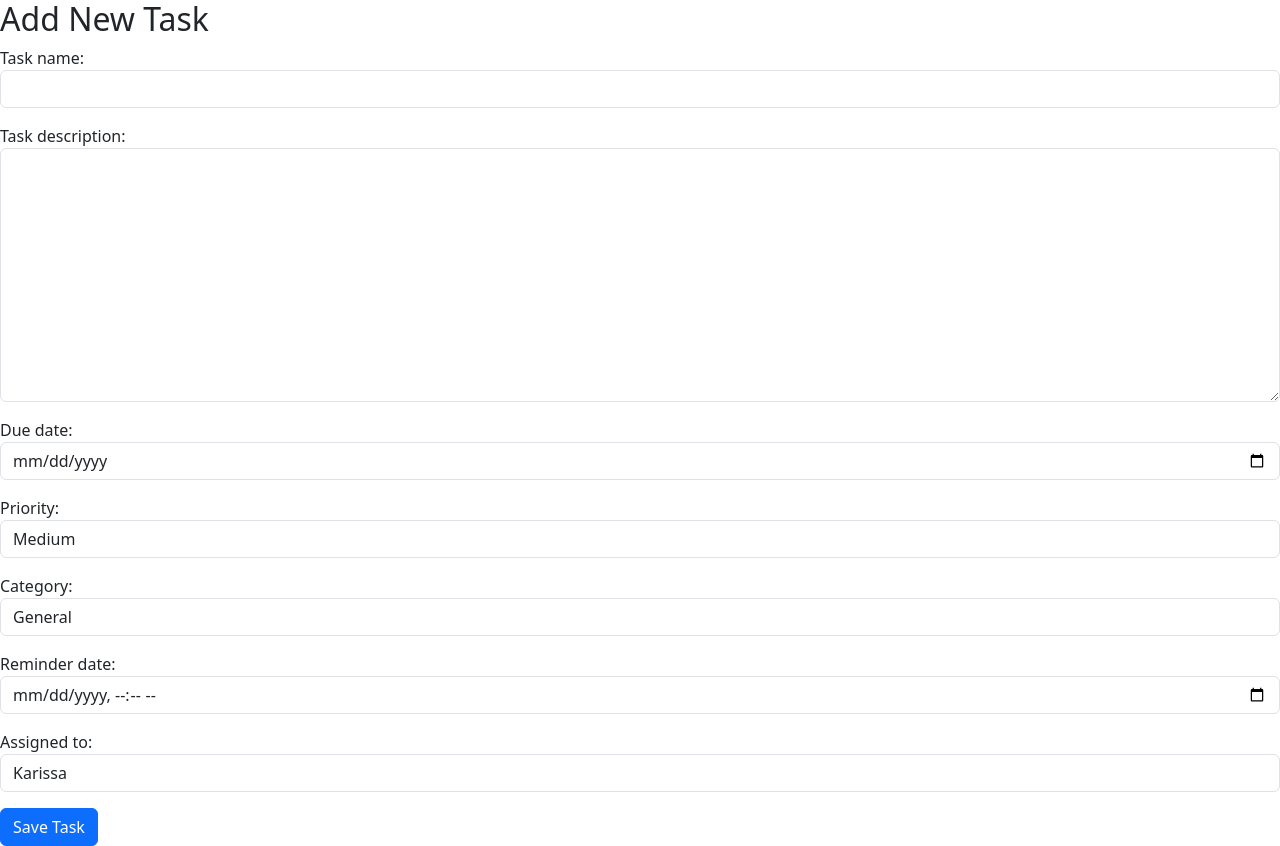
After one commit to DelroyBrown/KaSheaTracker, a Django app: page /tasks/create-task/ in a window 1280 px wide. The commit adds this page. Run offline with Django 5.2, Linux system fonts and the light colour scheme; some libraries are stand-ins or nearby versions.

Commit message:
Started task funtionality // need to add entire CRUD operations

```diff
--- a/KaShea_Tasks/admin.py
+++ b/KaShea_Tasks/admin.py
@@ -1,4 +1,4 @@
 from django.contrib import admin
-from .models import ToDo
+from .models import Tasks
 
-admin.site.register(ToDo)
+admin.site.register(Tasks)
--- /dev/null
+++ b/KaShea_Tasks/forms.py
@@ -0,0 +1,30 @@
+from django import forms
+from .models import Tasks
+
+
+class TaskForm(forms.ModelForm):
+    class Meta:
+        model = Tasks
+        fields = [
+            "task_name",
+            "task_description",
+            "due_date",
+            "priority",
+            "category",
+            "reminder_date",
+            "assigned_to",
+        ]
+        widgets = {
+            "task_name": forms.TextInput(attrs={"class": "form-control"}),
+            "task_description": forms.Textarea(attrs={"class": "form-control"}),
+            "due_date": forms.DateInput(
+                format=("%Y-%m-%d"), attrs={"class": "form-control", "type": "date"}
+            ),
+            "priority": forms.Select(attrs={"class": "form-control"}),
+            "category": forms.TextInput(attrs={"class": "form-control"}),
+            "reminder_date": forms.DateTimeInput(
+                format=("%Y-%m-%d %H:%M"),
+                attrs={"class": "form-control", "type": "datetime-local"},
+            ),
+            "assigned_to": forms.TextInput(attrs={"class": "form-control"}),
+        }
--- a/KaShea_Tasks/models.py
+++ b/KaShea_Tasks/models.py
@@ -1,14 +1,25 @@
 from django.db import models
 
 
-class ToDo(models.Model):
-    task_name = models.CharField(blank=False, null=False, max_length=100, default="")
-    task_description = models.TextField(
-        blank=False, null=False, max_length=2000, default=""
-    )
+class Tasks(models.Model):
+    HIGH = "High"
+    MEDIUM = "Medium"
+    LOW = "Low"
+    PRIORITY_CHOICES = [
+        (HIGH, "High"),
+        (MEDIUM, "Medium"),
+        (LOW, "Low"),
+    ]
+
+    task_name = models.CharField(max_length=100, default="")
+    task_description = models.TextField(max_length=2000, default="")
     due_date = models.DateField()
     completion_status = models.BooleanField(default=False)
     date_added = models.DateTimeField(auto_now_add=True)
+    priority = models.CharField(max_length=6, choices=PRIORITY_CHOICES, default=MEDIUM)
+    category = models.CharField(max_length=100, default="General")
+    reminder_date = models.DateTimeField(null=True, blank=True)
+    assigned_to = models.CharField(max_length=100, default="Karissa", blank=True)
 
     def __str__(self):
         return f"{self.task_name}"
--- a/KaShea_Tasks/urls.py
+++ b/KaShea_Tasks/urls.py
@@ -6,4 +6,5 @@ app_name = "KaShea_Tasks"
 
 urlpatterns = [
     path("", views.tasks, name="tasks"),
+    path("create-task/", views.create_task, name="create_task"),
 ]
--- a/KaShea_Tasks/views.py
+++ b/KaShea_Tasks/views.py
@@ -1,5 +1,21 @@
-from django.shortcuts import render
+from django.shortcuts import render, redirect
+from .models import Tasks
+from .forms import TaskForm
 
 
 def tasks(request):
-    return render(request, "KaShea_Tasks/tasks.html")
+    all_tasks = Tasks.objects.all().order_by(
+        "-date_added"
+    )
+    return render(request, "KaShea_Tasks/tasks.html", {"tasks": all_tasks})
+
+
+def create_task(request):
+    if request.method == "POST":
+        form = TaskForm(request.POST)
+        if form.is_valid():
+            form.save()
+            return redirect("KaShea_Tasks:tasks")
+    else:
+        form = TaskForm()
+    return render(request, "KaShea_Tasks/create_task.html", {"form": form})
--- /dev/null
+++ b/templates/KaShea_Tasks/create_task.html
@@ -0,0 +1,9 @@
+{% extends 'base.html' %}
+{% block content %}
+<h2>Add New Task</h2>
+<form method="post">
+    {% csrf_token %}
+    {{ form.as_p }}
+    <button type="submit" class="btn btn-primary">Save Task</button>
+</form>
+{% endblock %}
```
Also changed, not shown: templates/KaShea_Tasks/tasks.html (+41 -3 lines), KaShea_Tasks/migrations/0002_rename_todo_tasks.py (added), KaShea_Tasks/migrations/0003_tasks_assigned_to_tasks_category_tasks_priority_and_more.py (added).
